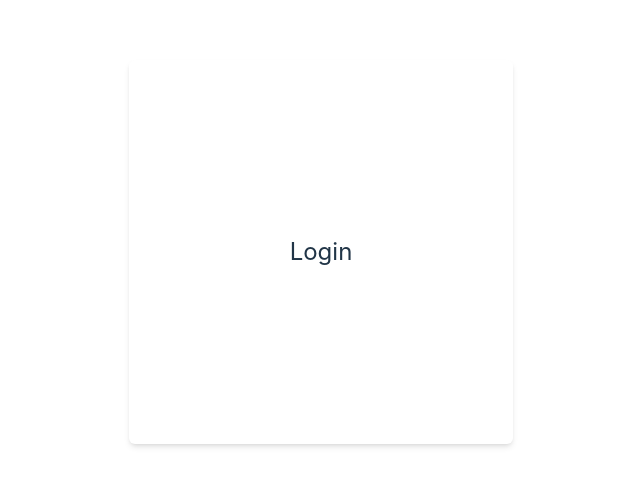
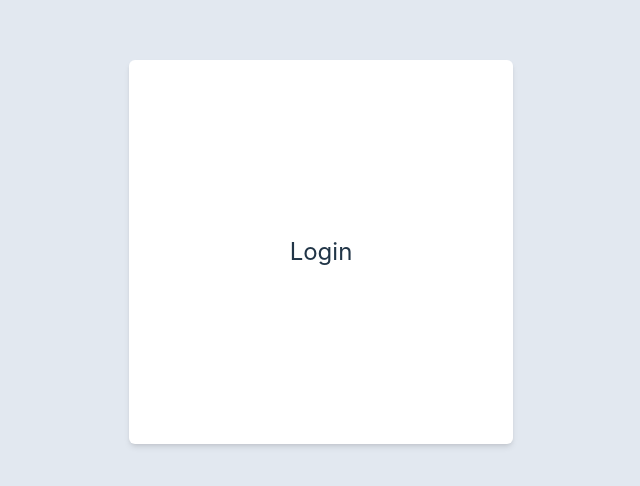
Before and after one commit to samdalvai/react-spring-fs-template, a React (Vite) app in the folder frontend/: page /login in a window 1280 px wide. Shown: the part 148-634 px from the top of the page, without its empty margins (319-959 px from the left). Built offline with nearby package versions, Linux system fonts and the light colour scheme.

Commit message:
Align layout contents to center

```diff
--- a/frontend/src/App.tsx
+++ b/frontend/src/App.tsx
@@ -8,7 +8,9 @@ function App() {
   const [count, setCount] = useState(0)
 
   return (
-    <AppRouter />
+    <Layout>
+      <AppRouter />
+    </Layout>
   )
 }
 
--- a/frontend/src/layout/Layout.tsx
+++ b/frontend/src/layout/Layout.tsx
@@ -4,11 +4,8 @@ export interface Props { children: JSX.Element | JSX.Element[] }
 
 const Layout = ({ children }: Props) => {
     return (
-        <div className="h-screen w-screen bg-black">
-            <Header />
-            <div className="mx-auto">
-                {children}
-            </div>
+        <div className="h-screen w-screen bg-slate-200 flex items-center justify-center">
+            {children}
         </div>
     )
 }
```
